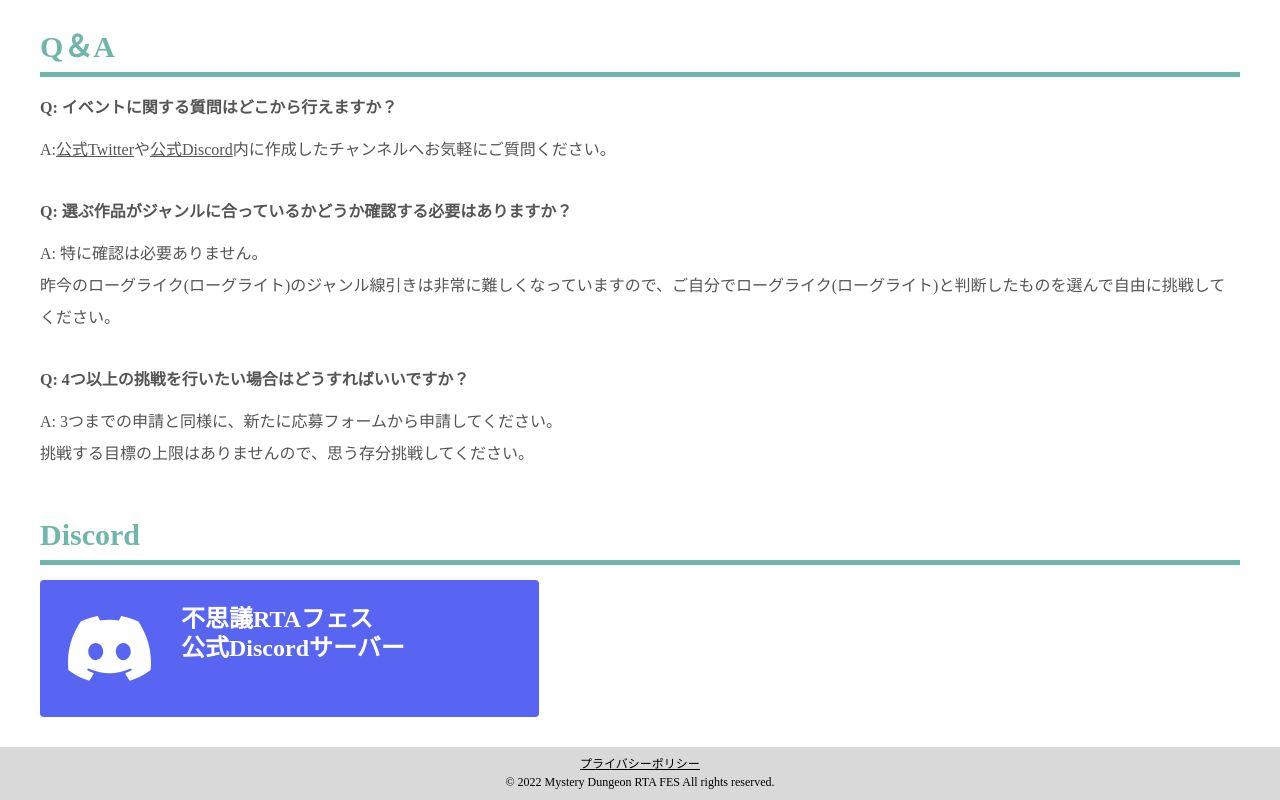
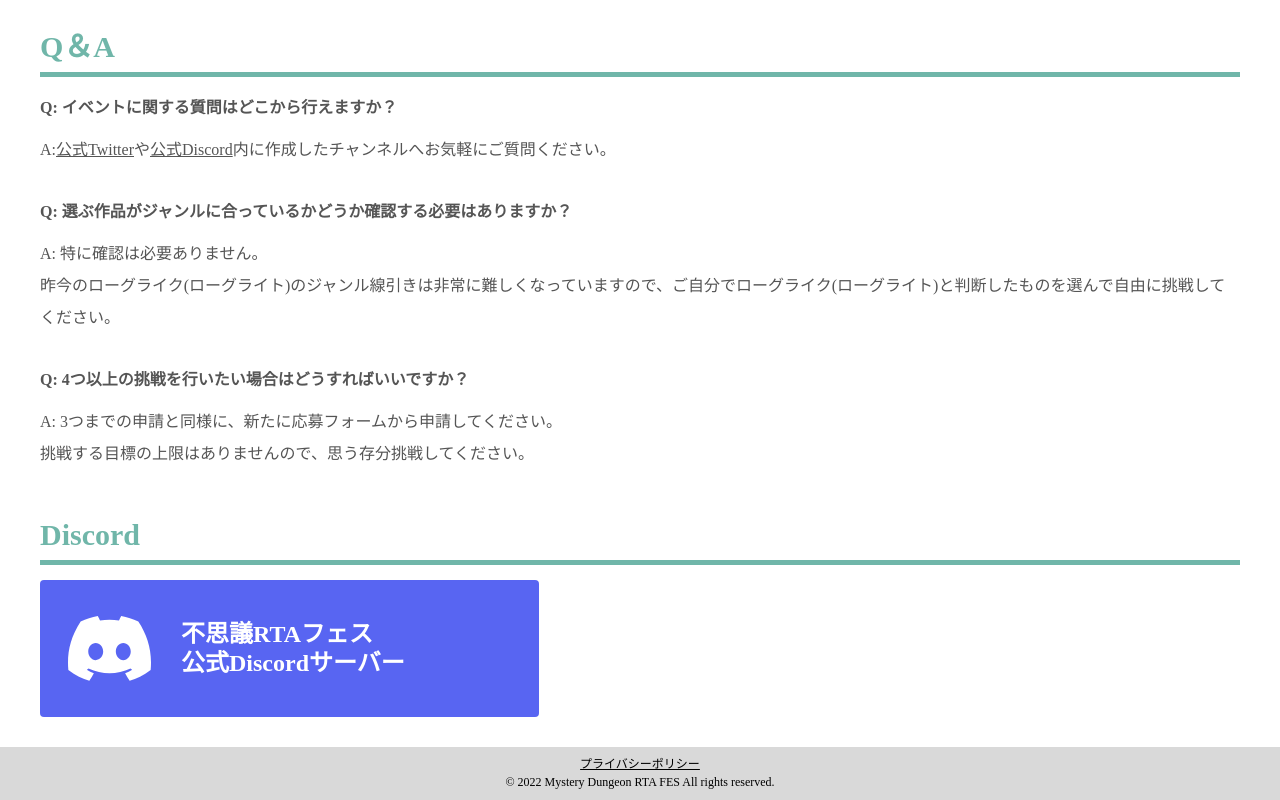
Before and after one commit to mysrtafes/mysrtafes-web-front, a Next.js app: page /event/challenge in a window 1280 px wide. Shown: the part 2322-3122 px from the top of the page. Built offline with nearby package versions, Linux system fonts and the light colour scheme.

Commit message:
fix challenge message

```diff
--- a/src/pages/event/challenge/index.tsx
+++ b/src/pages/event/challenge/index.tsx
@@ -42,7 +42,7 @@ const Challenge: NextPage = () => {
             quality={30}
           />
           <h2>『ふしチャレ！～不思議のダンジョンRTAフェス外伝～』とは</h2>
-          <p>
+          <p className={styles.message}>
             <strong>『ふしチャレ！～不思議のダンジョンRTAフェス外伝～』(略称：ふしチャレ！)</strong>
             は、不思議のダンジョンRTAフェスが主催する「期間内にゲームに挑戦して目標達成を目指す」イベントです。
             <br />
@@ -101,11 +101,11 @@ const Challenge: NextPage = () => {
             初心者の方も熟練プレイヤーの方も、是非この機会に新しい目標に挑戦して、不思議のダンジョン・ローグライクゲームの楽しさに触れて頂けたら幸いです。
           </p>
           <h2>開催期間</h2>
-          <p>
+          <p className={styles.message}>
             <strong>2022年6月24日(日)～7月18日(月)</strong>
           </p>
           <h2>応募について</h2>
-          <p>
+          <p className={styles.message}>
             どなたでも応募可能です。
             <br />
             応募は以下のGoogleフォームから行ってください。
--- a/src/styles/Event.module.scss
+++ b/src/styles/Event.module.scss
@@ -27,7 +27,7 @@
       bottom: 15px;
     }
   }
-  p {
+  p.message {
     line-height: 32px;
     font-size: 16px;
     margin-bottom: 30px;
```
